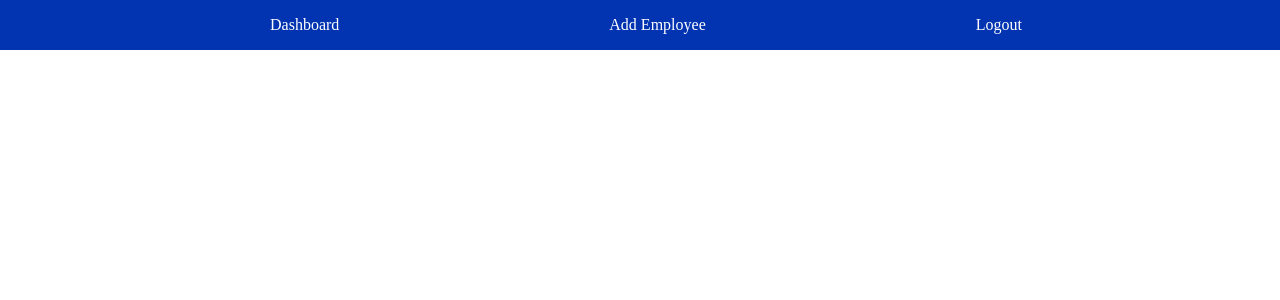
After one commit to sergent4701/Best_Buy_App, a Django app: template main/templates/main/addEmployee.html in a window 1280 px wide. The commit adds this page. Shown: the top 300 px of the page. Run offline with Django 3.2, Linux system fonts and the light colour scheme; the template is opened without the code that fills it, so the values that code supplies are empty.

Commit message:
Reorganized dashboard and a little styling

```diff
--- a/Best_Buy_App/settings.py
+++ b/Best_Buy_App/settings.py
@@ -122,6 +122,8 @@ USE_TZ = True
 
 STATIC_URL = '/static/'
 
+STATICFILES_DIRS = [os.path.join(BASE_DIR, 'static'), ]
+
 CRISPY_TEMPLATE_PACK = "bootstrap4"
 
 LOGIN_REDIRECT_URL = 'Dashboard'
--- a/Best_Buy_App/urls.py
+++ b/Best_Buy_App/urls.py
@@ -28,6 +28,7 @@ urlpatterns = [
     path("logout/", LogoutView.as_view(), name="Logout"),
 
     path('dashboard/', mainViews.dashboard, name="Dashboard"),
+    path('addEmployee/', mainViews.addEmployee, name="AddEmployee"),
     path('entry/new/', mainViews.newEntry, name='New Entry'),
     path('entry/<int:pk>/', mainViews.displayEntry, name='Entry'),
     path('user_list/', mainViews.listUsers, name='User List'),
--- /dev/null
+++ b/main/static/main/styles.css
@@ -0,0 +1,32 @@
+body{
+margin:0;
+padding:0;
+border:0;
+}
+
+#header {
+background-color: #0234B1;
+width:100%;
+height:50px;
+marin:0;
+padding:0;
+border:0;
+}
+#header li{
+margin-top:16px;
+margin-left:270px;
+float:left;
+}
+#header li a{
+color: white;
+text-decoration: none;
+}
+
+#header li a:hover{
+opacity:0.7;
+}
+
+#searchForm input{
+    height:25px;
+    width:700px;
+}
--- /dev/null
+++ b/main/templates/main/addEmployee.html
@@ -0,0 +1,5 @@
+{% extends 'main/managerHeader.html' %}
+
+{% block content2 %}
+
+{% endblock %}
--- a/main/templates/main/base.html
+++ b/main/templates/main/base.html
@@ -1,7 +1,11 @@
 <!DOCTYPE html>
+{% load static %}
 <html>
 <head>
+
 <title>Best Buy App</title>
+<link rel="stylesheet" type="text/css" href="{% static 'main/styles.css' %}">
+
 </head>
          {% block content %}
             {% endblock %}
--- a/main/templates/main/dashboard.html
+++ b/main/templates/main/employeeDashboard.html
@@ -1,4 +1,4 @@
-{% extends 'main/header.html' %}
+{% extends 'main/employeeHeader.html' %}
 
 {% block content2 %}
 
--- a/main/templates/main/managerDashboard.html
+++ b/main/templates/main/managerDashboard.html
@@ -1,6 +1,9 @@
-{% extends 'main/header.html' %}
+{% extends 'main/managerHeader.html' %}
 
 {% block content2 %}
 
 <p>This is the manager dash.</p>
+<form id="searchForm">
+    <input name="search" placeholder="Search"/>
+</form>
 {% endblock %}
--- /dev/null
+++ b/main/templates/main/managerHeader.html
@@ -0,0 +1,37 @@
+<!DOCTYPE html>
+<html lang="en">
+<head>
+    <meta charset="UTF-8">
+    <title>{% extends 'main/base.html' %}
+
+{% block content %}
+<body>
+
+<style>
+#header {
+  list-style-type: none;
+  margin: 0;
+  padding: 0;
+}
+
+#header li {
+  display: inline;
+}
+</style>
+
+<ul id="header">
+    <li><a href="{% url 'Dashboard' %}">Dashboard</a></li>
+    <li><a href="{% url 'AddEmployee' %}">Add Employee</a></li>
+    <li><a href="{% url 'Logout' %}?next=/login">Logout</a></li>
+</ul>
+
+         {% block content2 %}
+            {% endblock %}
+
+</body>
+{% endblock %}</title>
+</head>
+<body>
+
+</body>
+</html>
```
Also changed, not shown: main/views.py (+7 -0 lines), db.sqlite3, main/templates/main/employeeHeader.html (renamed from main/templates/main/header.html).
